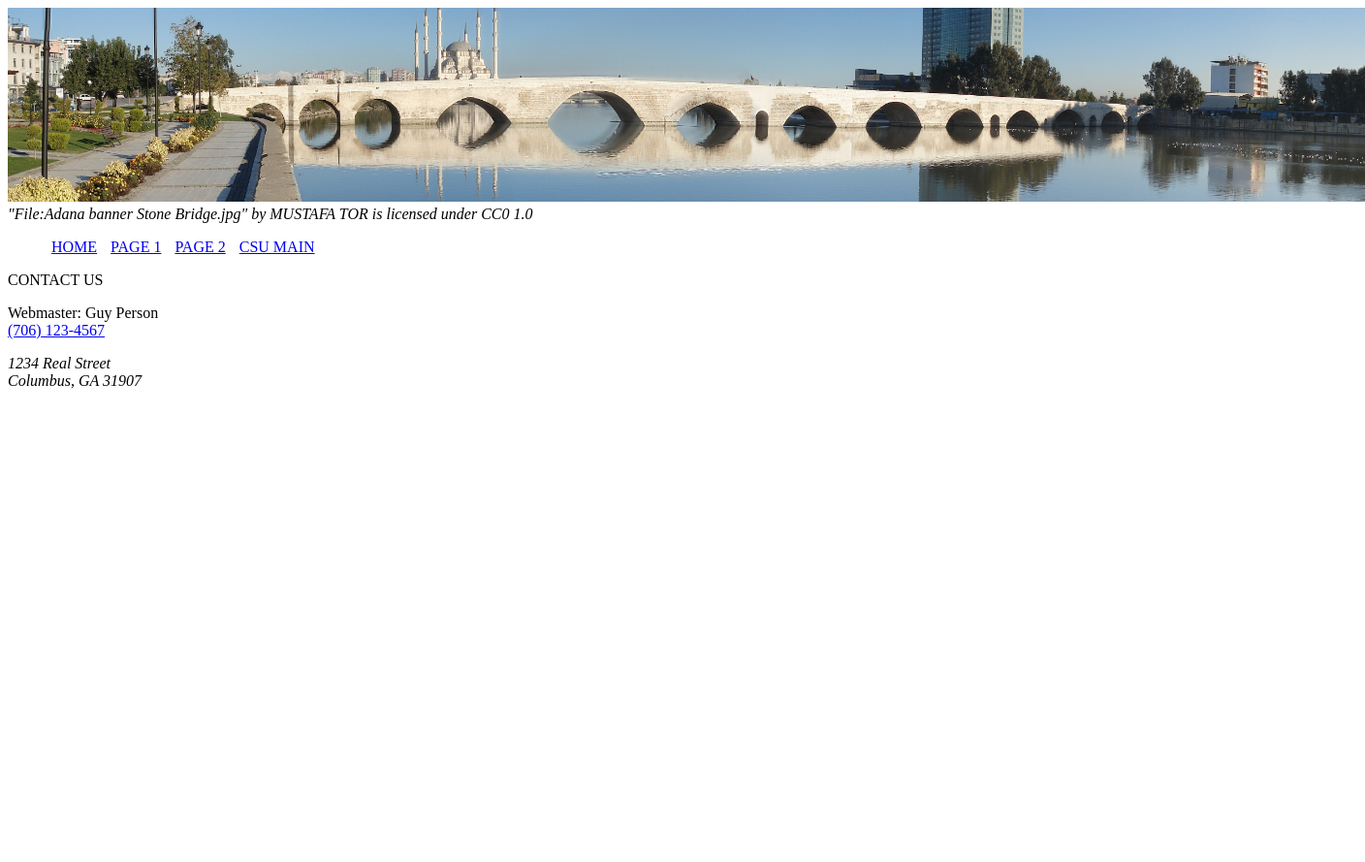
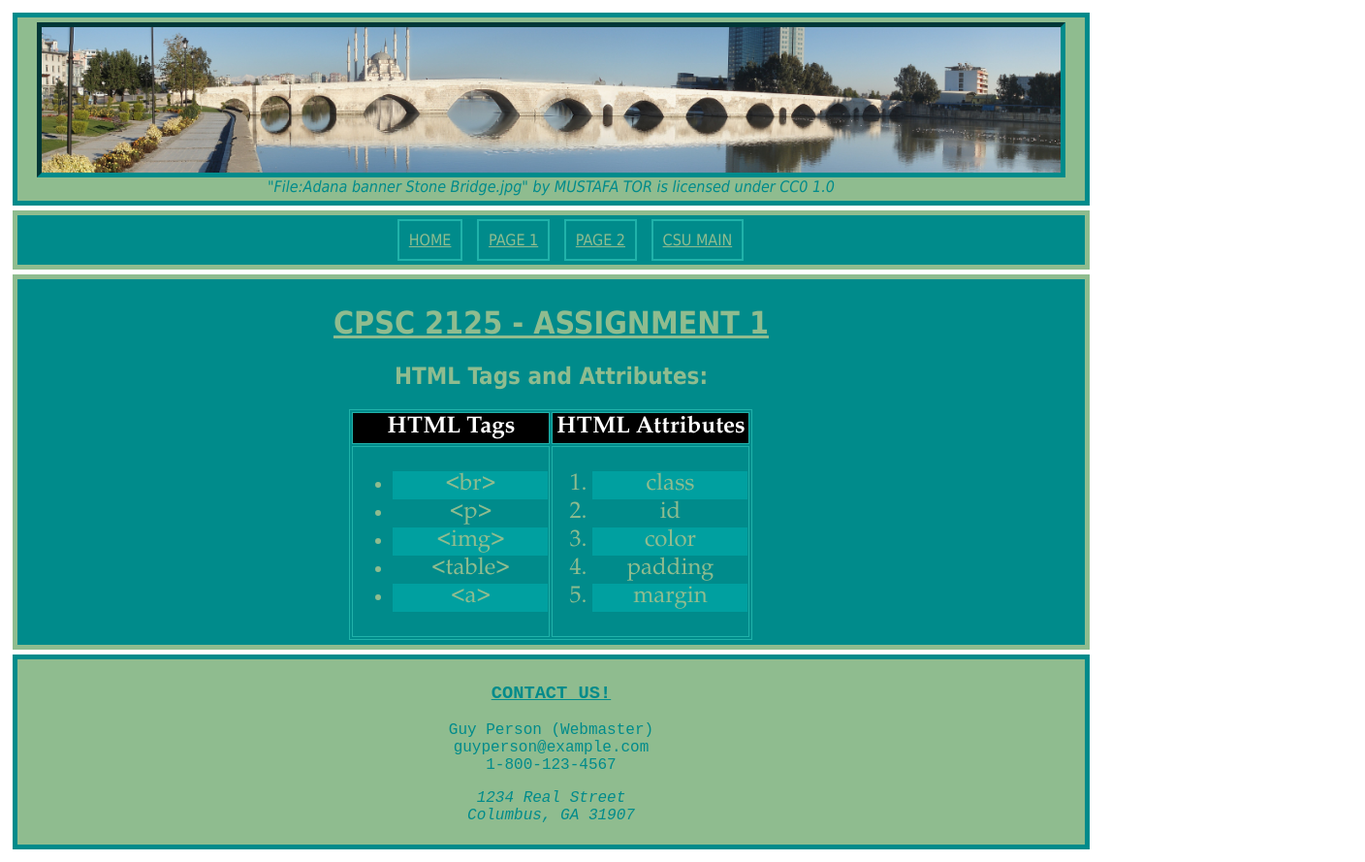
Before and after one commit to mac-mac-mac/Assignment-1, a plain HTML site: page page2.html in a window 1280 px wide. Shown: the whole page at 97% size, 1408 px wide, since content can reach past the window. Before the commit the page ends 800 px from the top, so only its background shows below. Drawn offline with Linux system fonts and the light colour scheme.

Commit message:
Added text for page 1 and page 2, more styling

```diff
--- a/page2.html
+++ b/page2.html
@@ -9,16 +9,17 @@
 
   <body>
 
-    <header>
-      <img src="/images/Adana_banner_Stone_Bridge.jpg" alt="Adana banner Stone Bridge" height="200px">
-      <br>
+    <div class="grid-container">
+
+      <header class="header">
+        <img class="banner" src="images/Adana_banner_Stone_Bridge.jpg" alt="Adana banner Stone Bridge">
         <cite>
           "File:Adana banner Stone Bridge.jpg" by MUSTAFA TOR is licensed under CC0 1.0
         </cite>
       </header>
 
-    <nav>
-      <ul>
+      <nav class="nav">
+        <ul class="navbar">
           <li><a href="index.html">HOME</a></li>
           <li><a href="page1.html">PAGE 1</a></li>
           <li><a href="page2.html">PAGE 2</a></li>
@@ -26,25 +27,64 @@
         </ul>
       </nav>
 
-    <main>
+      <main class="main">
+
+        <h1>
+          CPSC 2125 - ASSIGNMENT 1
+        </h1>
+
+        <h2>
+          HTML Tags and Attributes:
+        </h2>
+
+        <table>
+          <tr>
+            <th>HTML Tags</th>
+            <th>HTML Attributes</th>
+          </tr>
+          <tr>
+            <td>
+              <ul class="tags">
+                <li>&lt;br&gt;</li>
+                <li>&lt;p&gt;</li>
+                <li>&lt;img&gt;</li>
+                <li>&lt;table&gt;</li>
+                <li>&lt;a&gt;</li>
+              </ul>
+            </td>
+            <td>
+              <ol class="attributes">
+                <li>class</li>
+                <li>id</li>
+                <li>color</li>
+                <li>padding</li>
+                <li>margin</li>
+              </ol>
+            </td>
+          </tr>
+        </table>
+
       </main>
 
-    <footer>
+      <footer class="footer">
 
         <p>
-        CONTACT US
+          <h3><b>CONTACT US!</b></h3>
         </p>
 
         <p>
-        Webmaster: Guy Person<br>
-        <a href="tel:+7061234567">(706) 123-4567</a>
+          Guy Person (Webmaster)<br>
+          guyperson@example.com<br>
+          1-800-123-4567
           <address>
             1234 Real Street<br>
             Columbus, GA 31907
           </address>
-      </ul>
+        </p>
 
       </footer>
+
+    </div>
 
   </body>
 
--- a/style.css
+++ b/style.css
@@ -1,8 +1,131 @@
-ul {
+header {
+  background-color: darkseagreen;
+  padding: 5px;
+  border: 5px solid darkcyan;
+  text-align:center;
+  color: darkcyan;
+}
+
+nav {
+  background-color: darkcyan;
+  text-align:center;
+  border: 5px solid darkseagreen;
+}
+
+main {
+  background-color: darkcyan;
+  padding: 5px;
+  border: 5px solid darkseagreen;
+  color: darkseagreen;
+}
+
+footer {
+  background-color: darkseagreen;
+  padding: 5px;
+  border: 5px solid darkcyan;
+  color: darkcyan;
+  font-family: "Courier New", monospace;
+}
+
+body {
+  font-family: Tahoma, sans-serif;
+}
+
+h1, h3 {
+  text-decoration: underline;
+}
+
+h1, h2, h3, p, address {
+  text-align: center;
+}
+
+a {
+  padding: 10px;
+  border: 2px solid lightseagreen;
+}
+
+a:link {
+  color: darkseagreen;
+}
+
+a:visited {
+  color: darkseagreen;
+}
+
+a:hover {
+  background-color: darkseagreen;
+  color: darkcyan;
+  font-size: 200%;
+}
+
+ul.navbar {
   list-style-type: none;
 }
 
-li {
+ul.navbar > li {
   display:inline;
   padding:5px;
 }
+
+ol.romancaps {
+  list-style-type: upper-roman;
+}
+
+ol.romanlower {
+  list-style-type: lower-roman;
+}
+
+.romanlower li:nth-child(odd) {
+  background-color: #00A0A0;
+}
+
+table, th, td {
+  border: 1px solid lightseagreen;
+}
+
+table {
+  margin-left: auto;
+  margin-right: auto;
+  text-align: center;
+  font-size: 1.5em;
+  font-family: Garamond, serif;
+}
+
+th {
+  width: 200px;
+  color: white;
+  background-color: black;
+}
+
+.tags li:nth-child(odd) {
+  background-color: #00A0A0;
+}
+
+.attributes li:nth-child(odd) {
+  background-color: #00A0A0;
+}
+
+.banner {
+  height:150px;
+  display: block;
+  margin-left: auto;
+  margin-right: auto;
+  border: 5px inset darkcyan;
+}
+
+.header {grid-area: header;}
+.nav {grid-area: nav;}
+.main {grid-area: main;}
+.footer {grid-area: footer;}
+
+.grid-container {
+  display: grid;
+  grid-template-areas:
+    'header'
+    'nav'
+    'main'
+    'footer';
+  grid-template-columns: auto auto auto auto auto;
+  grid-gap: 5px;
+  padding: 5px;
+}
```
Also changed, not shown: index.html (+22 -11 lines), page1.html (+47 -11 lines). Lines whose indentation alone changed are shown as unchanged.
